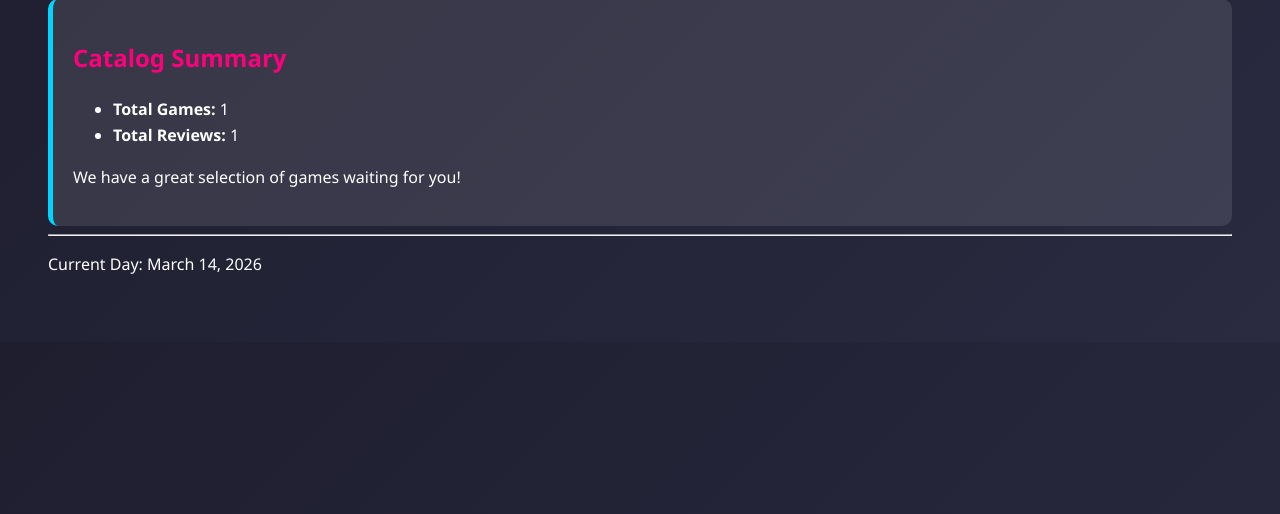
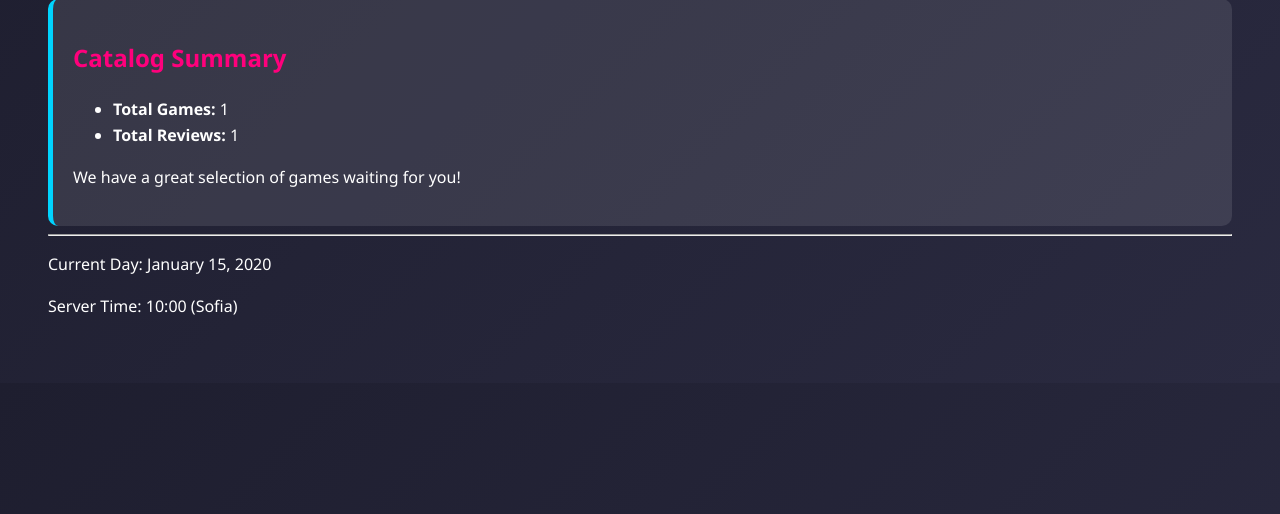
Before and after one commit to Sailor4/game_reviews_project, a Django app: template templates/common/index.html in a window 1280 px wide. Shown: the part 220-734 px from the top of the page. Run offline with Django 5.2, Linux system fonts and the light colour scheme; the template is opened without the code that fills it: most values are stand-ins (such as "Sample title", 1, 10 or a date in 2020); parts of the project's set-up code (start-up, migrations or seed data) failed here and were passed over.

```diff
--- a/templates/common/index.html
+++ b/templates/common/index.html
@@ -39,7 +39,8 @@
     <hr>
 
     <footer>
-        <p>Current Day: March 14, 2026</p>
+        <p>Current Day: {{ current_time|date:"F j, Y" }}</p>
+        <p>Server Time: {{ current_time|date:"H:i" }} (Sofia)</p>
     </footer>
 </body>
 </html>
```
